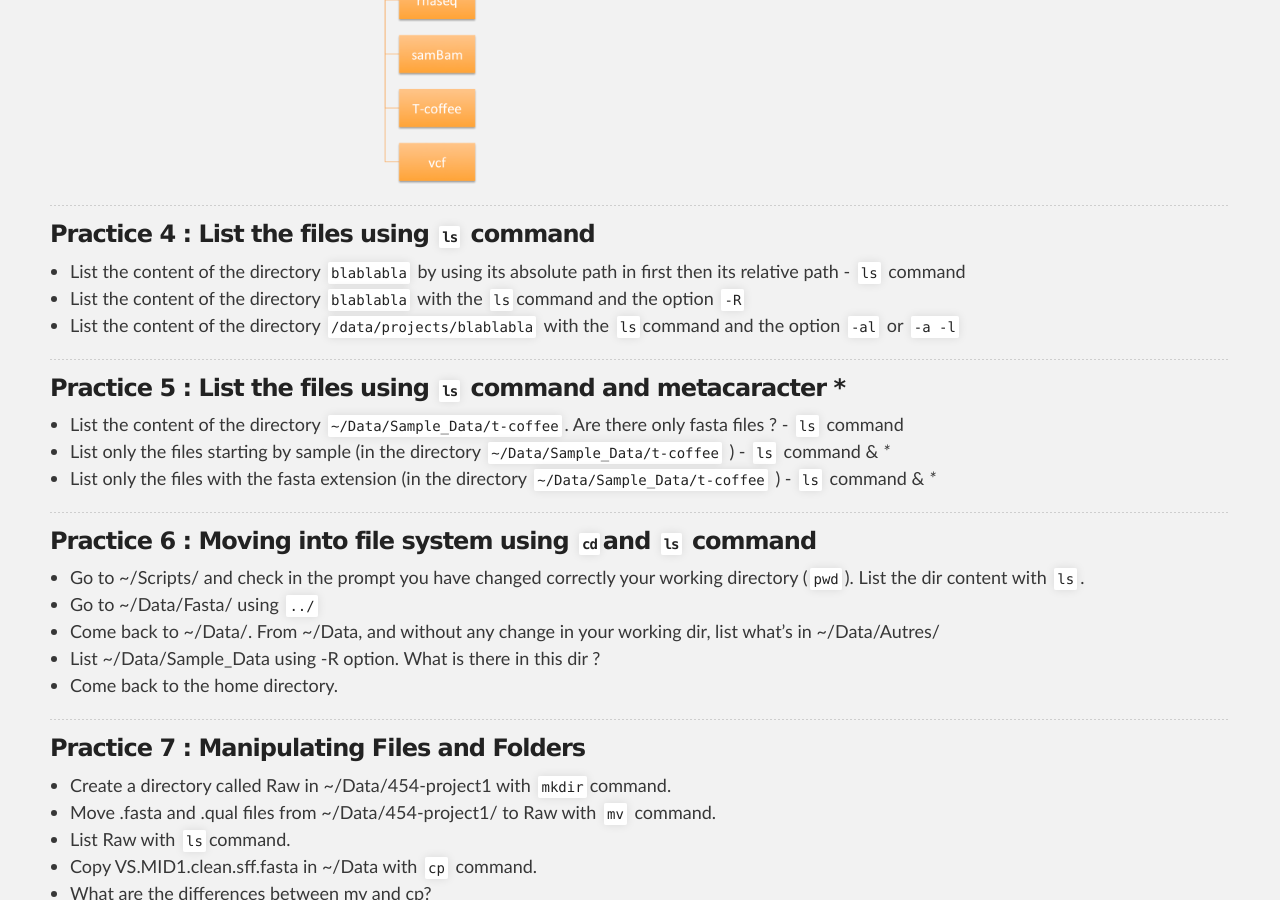
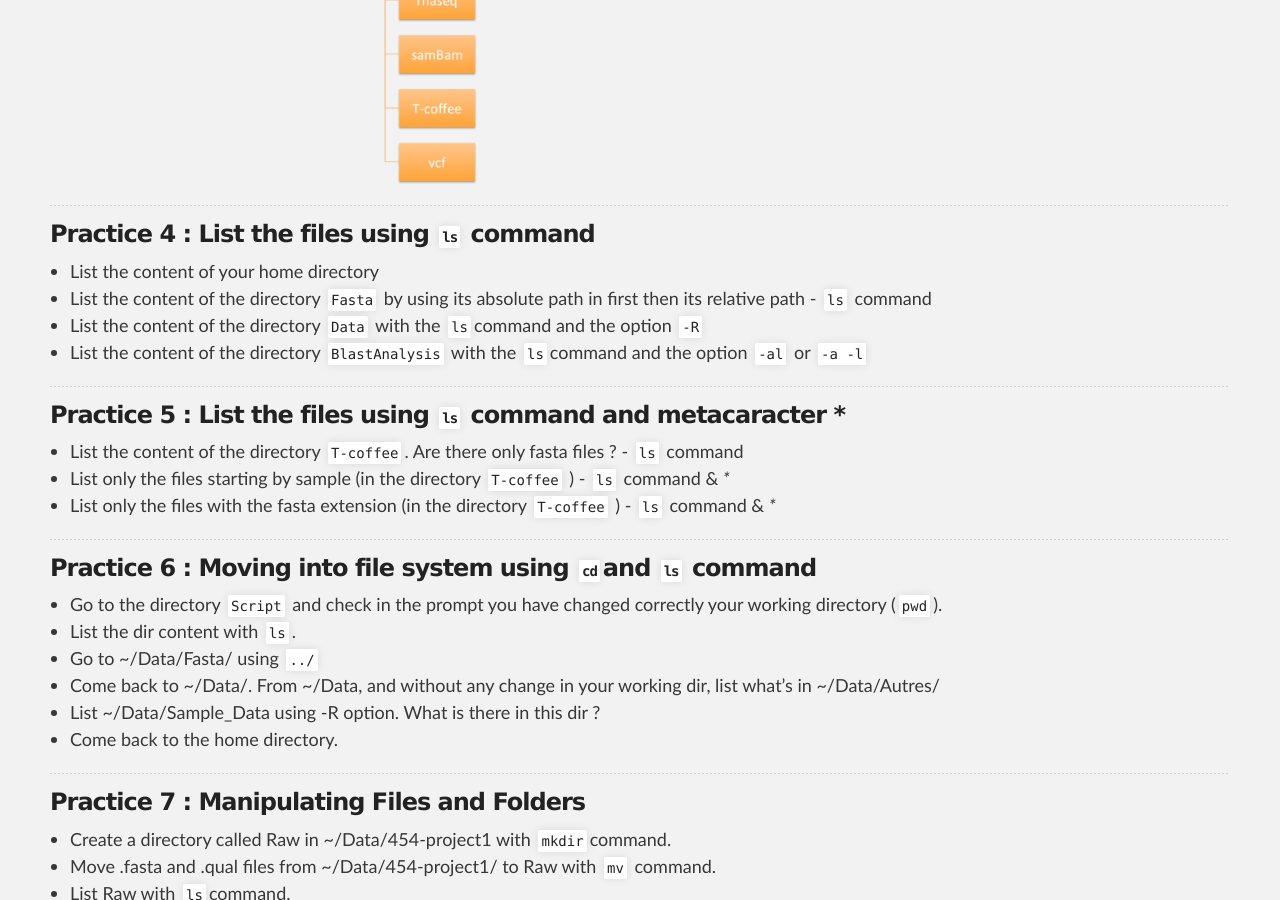
Before and after one commit to SouthGreenPlatform/trainings, a Jekyll site: the page built from _pages/linux/linuxPractice.md, in a window 1280 px wide and 900 px high, scrolled down 3939 px. Built offline with Jekyll 4.4.1, drawn with Linux system fonts in a browser that asks for light colours; nearby versions of some CDN libraries.

Commit message:
Update linuxPractice.md

```diff
--- a/_pages/linux/linuxPractice.md
+++ b/_pages/linux/linuxPractice.md
@@ -138,25 +138,27 @@ tar -xzvf LINUX-TP.tar.gz
 <a name="practice-4"></a>
 ### Practice 4 : List the files using `ls` command
 
-* List the content of the directory `blablabla` by using its absolute path in first then its relative path - `ls` command
-* List the content of the directory `blablabla` with the `ls`command and the option `-R`
-* List the content of the directory `/data/projects/blablabla` with the `ls`command and the option `-al` or `-a -l`
+* List the content of your home directory
+* List the content of the directory `Fasta` by using its absolute path in first then its relative path - `ls` command
+* List the content of the directory `Data` with the `ls`command and the option `-R`
+* List the content of the directory `BlastAnalysis` with the `ls`command and the option `-al` or `-a -l`
 
 -----------------------
 
 <a name="practice-5"></a>
 ### Practice 5 : List the files using `ls` command and metacaracter _*_
 
-* List the content of the directory `~/Data/Sample_Data/t-coffee`. Are there only fasta files ? - `ls` command
-* List only the files starting by sample (in the directory `~/Data/Sample_Data/t-coffee` ) -  `ls` command & _*_
-* List only the files with the fasta extension (in the directory `~/Data/Sample_Data/t-coffee` ) -  `ls` command & _*_
+* List the content of the directory `T-coffee`. Are there only fasta files ? - `ls` command
+* List only the files starting by sample (in the directory `T-coffee` ) -  `ls` command & _*_
+* List only the files with the fasta extension (in the directory `T-coffee` ) -  `ls` command & _*_
 
 -----------------------
 
 <a name="practice-6"></a>
 ### Practice 6 : Moving into file system using `cd`and `ls` command
 
-* Go to ~/Scripts/ and check in the prompt you have changed correctly your working directory (`pwd`). List the dir content with `ls`.
+* Go to the directory `Script` and check in the prompt you have changed correctly your working directory (`pwd`).
+* List the dir content with `ls`.
 * Go to ~/Data/Fasta/ using `../`
 * Come back to ~/Data/. From ~/Data, and without any change in your working dir, list what's in ~/Data/Autres/
 * List ~/Data/Sample\_Data using -R option. What is there in this dir ?
```
